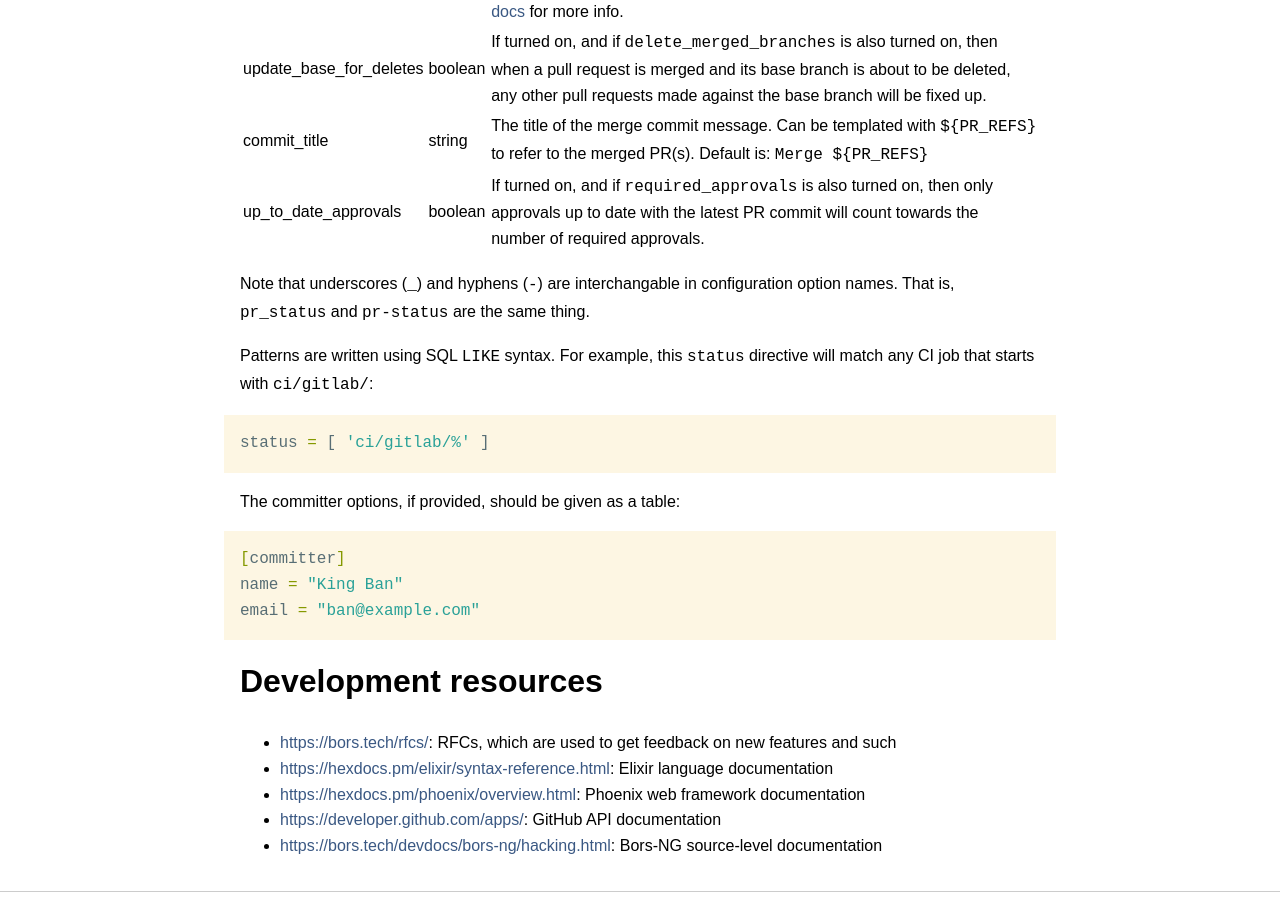
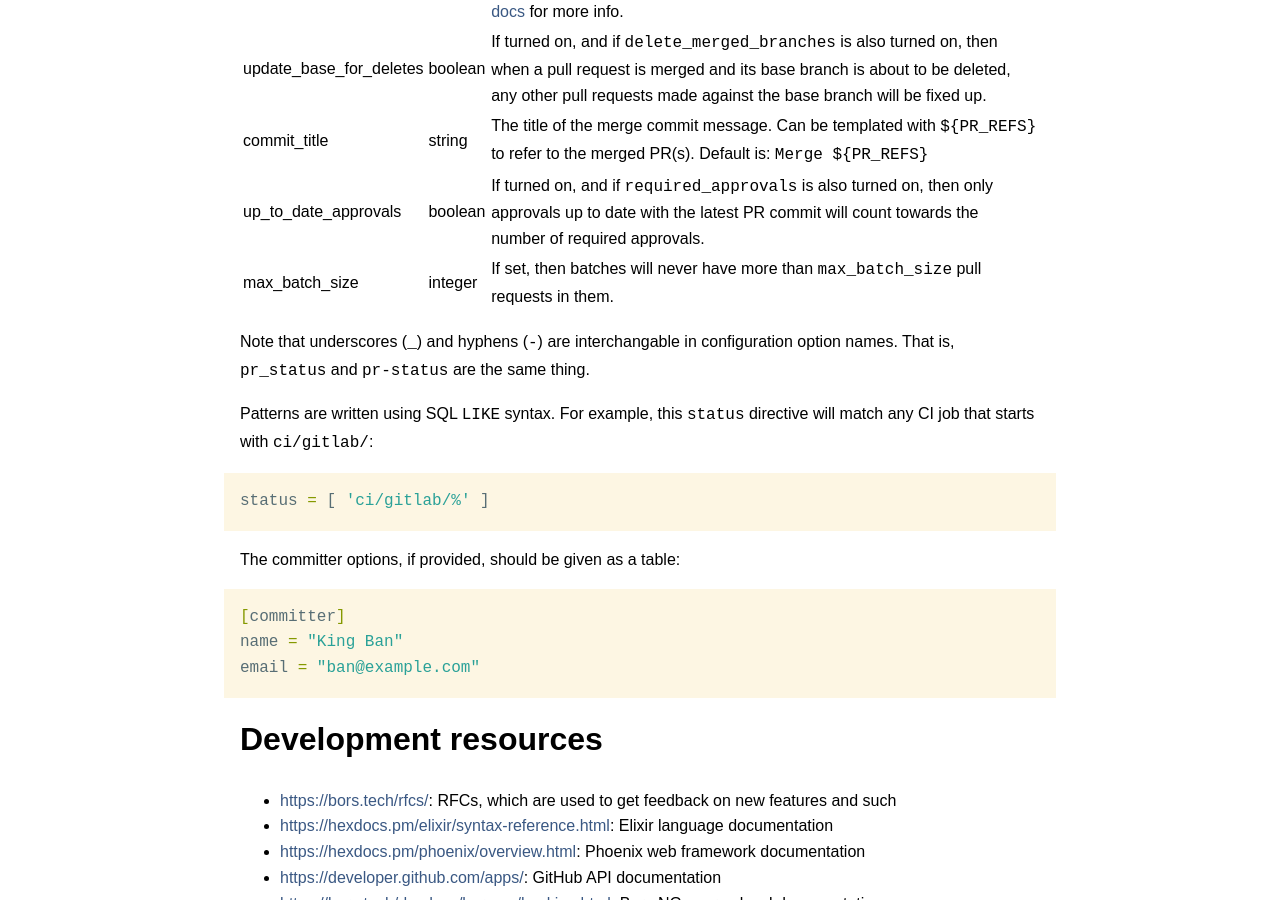
Before and after one commit to bors-ng/bors-ng.github.io, a Jekyll site: the page built from _documentation/reference.md, in a window 1280 px wide and 900 px high, scrolled down 3181 px. Built offline with Jekyll 4.4.1, drawn with Linux system fonts in a browser that asks for light colours.

Commit message:
Add max_batch_size to bors.toml reference
Added in https://github.com/bors-ng/bors-ng/pull/1600

CC @zwilias

```diff
--- a/_documentation/reference.md
+++ b/_documentation/reference.md
@@ -105,6 +105,7 @@ On the other hand, bors will ignore this table if it's given [like this (with th
 | update_base_for_deletes | boolean    | If turned on, and if `delete_merged_branches` is also turned on, then when a pull request is merged and its base branch is about to be deleted, any other pull requests made against the base branch will be fixed up. |
 | commit_title           | string      | The title of the merge commit message. Can be templated with `${PR_REFS}` to refer to the merged PR(s). Default is: `Merge ${PR_REFS}`
 | up_to_date_approvals   | boolean     | If turned on, and if `required_approvals` is also turned on, then only approvals up to date with the latest PR commit will count towards the number of required approvals. |
+| max_batch_size         | integer     | If set, then batches will never have more than `max_batch_size` pull requests in them. |
 
 Note that underscores (`_`) and hyphens (`-`) are interchangable in configuration option names. That is, `pr_status` and `pr-status` are the same thing.
 
```
